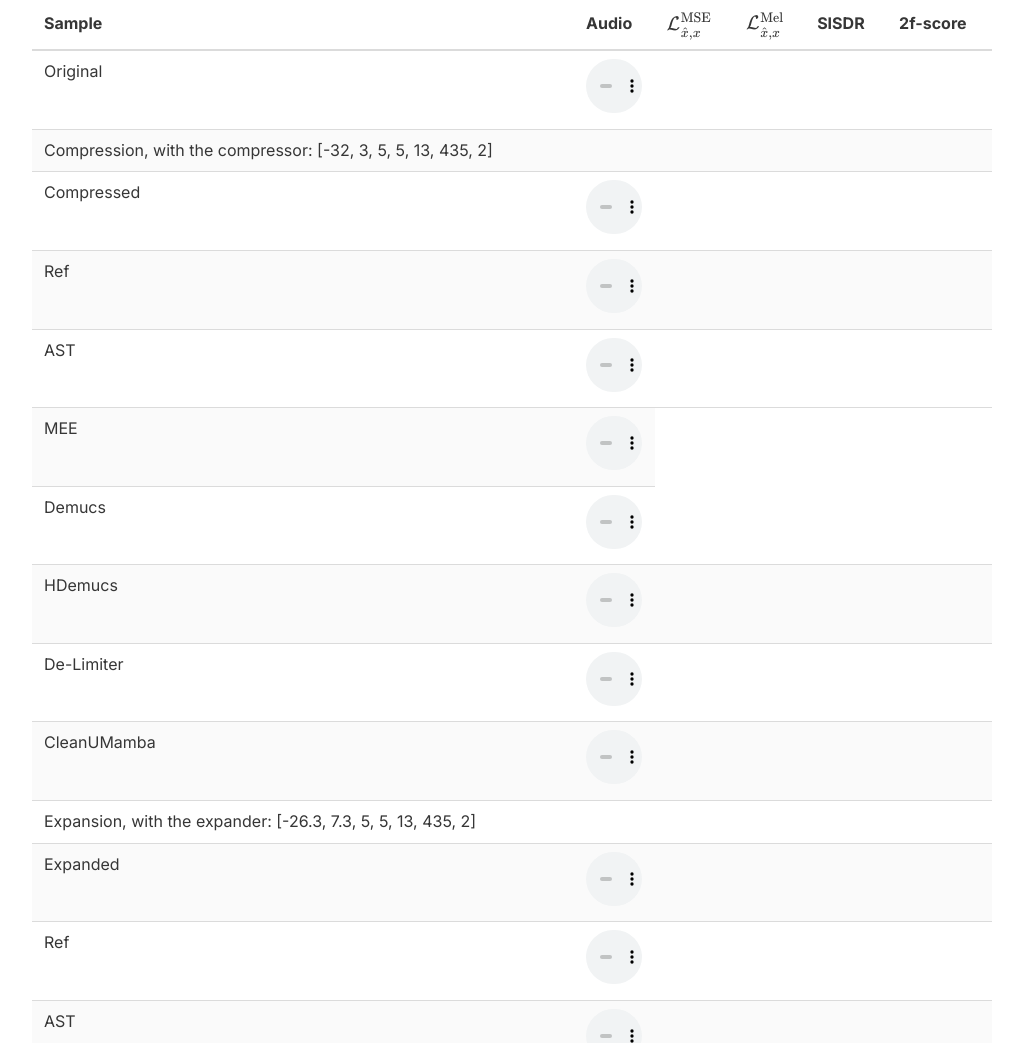
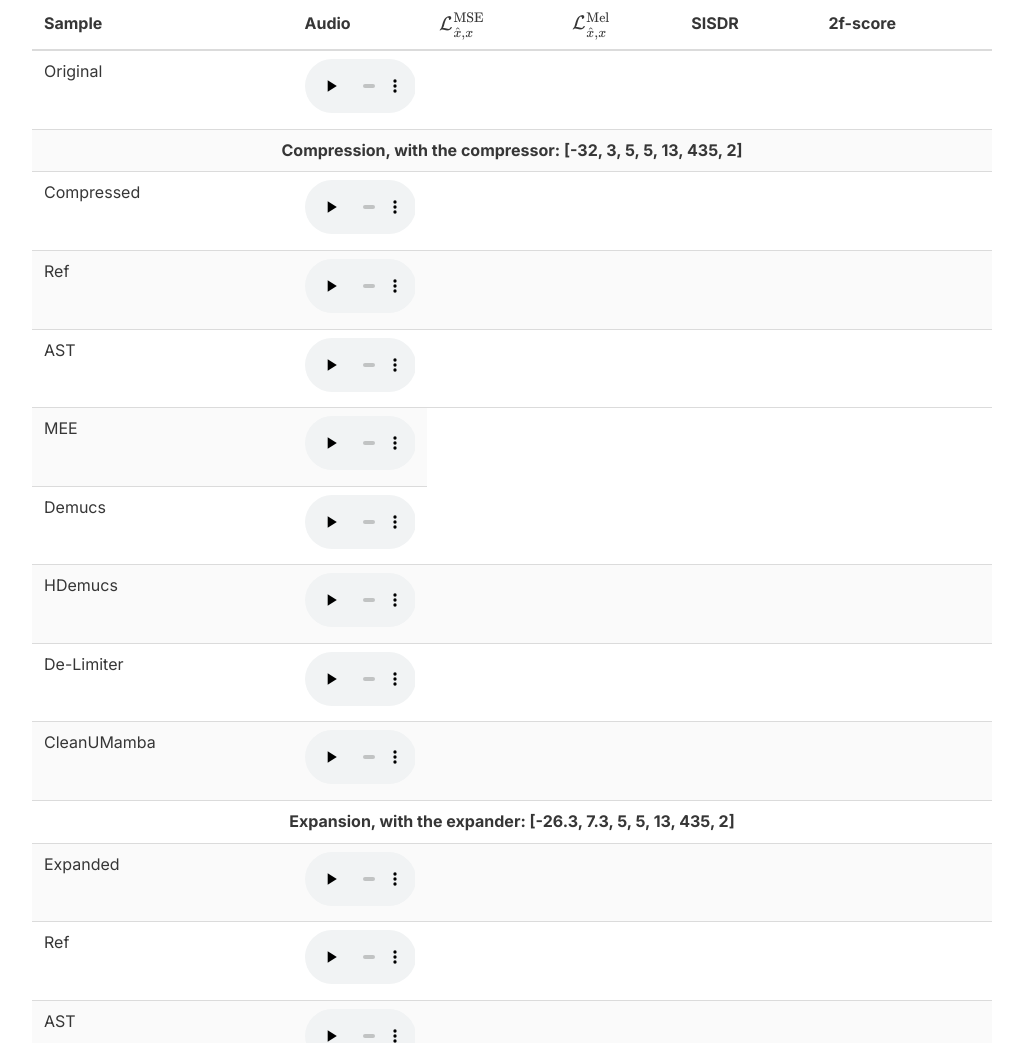
Before and after one commit to HDRC-inv/HDRC-inv.github.io, a plain HTML site: page index.html in a window 1280 px wide. Shown: the part 5397-6440 px from the top of the page, without its empty margins (128-1151 px from the left). Drawn offline with nearby package versions, Linux system fonts and the light colour scheme; a script that the page names is missing; some icons are missing.

Commit message:
Update index.html

```diff
--- a/index.html
+++ b/index.html
@@ -476,7 +476,7 @@
     <h2 class="title is-3 has-text-centered">Audio Hearing Examples</h2>
 
     <div class="table-container">
-      <table class="table is-fullwidth is-striped is-hoverable">
+      <table class="table is-fullwidth is-striped is-hoverable audio table">
         <thead>
           <tr>
             <th>Sample</th>
@@ -501,7 +501,9 @@
           </tr>
 
           <tr>
-            <td>Compression, with the compressor: [-32, 3, 5, 5, 13, 435, 2]</td><td></td><td></td><td></td><td></td><td></td>
+            <td colspan="6" style="text-align:center; font-weight:bold;">
+              Compression, with the compressor: [-32, 3, 5, 5, 13, 435, 2]
+            </td>
           </tr>
 
           <tr>
@@ -592,7 +594,9 @@
           </tr>
 
           <tr>
-            <td>Expansion, with the expander: [-26.3, 7.3, 5, 5, 13, 435, 2]</td><td></td><td></td><td></td><td></td><td></td>
+            <td colspan="6" style="text-align:center; font-weight:bold;">
+              Expansion, with the expander: [-26.3, 7.3, 5, 5, 13, 435, 2]
+            </td>
           </tr>
 
           <tr>
```
